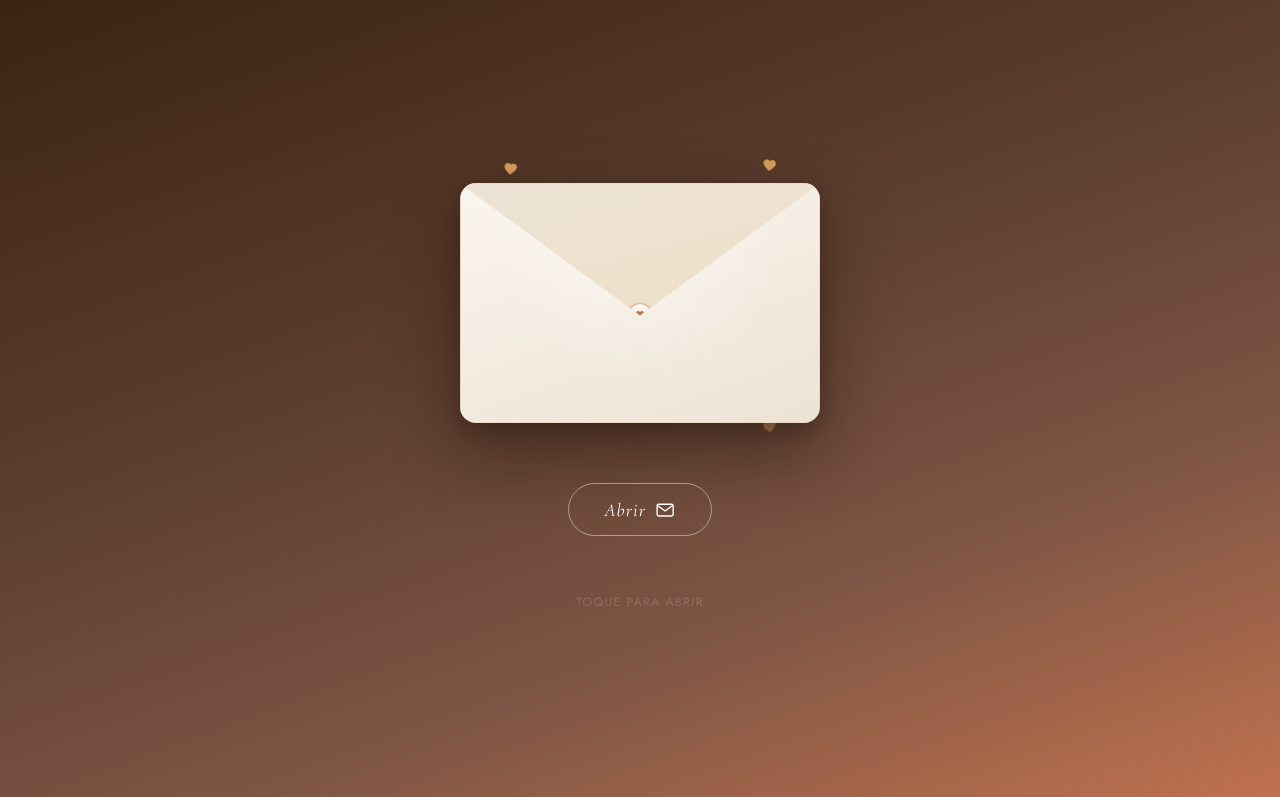
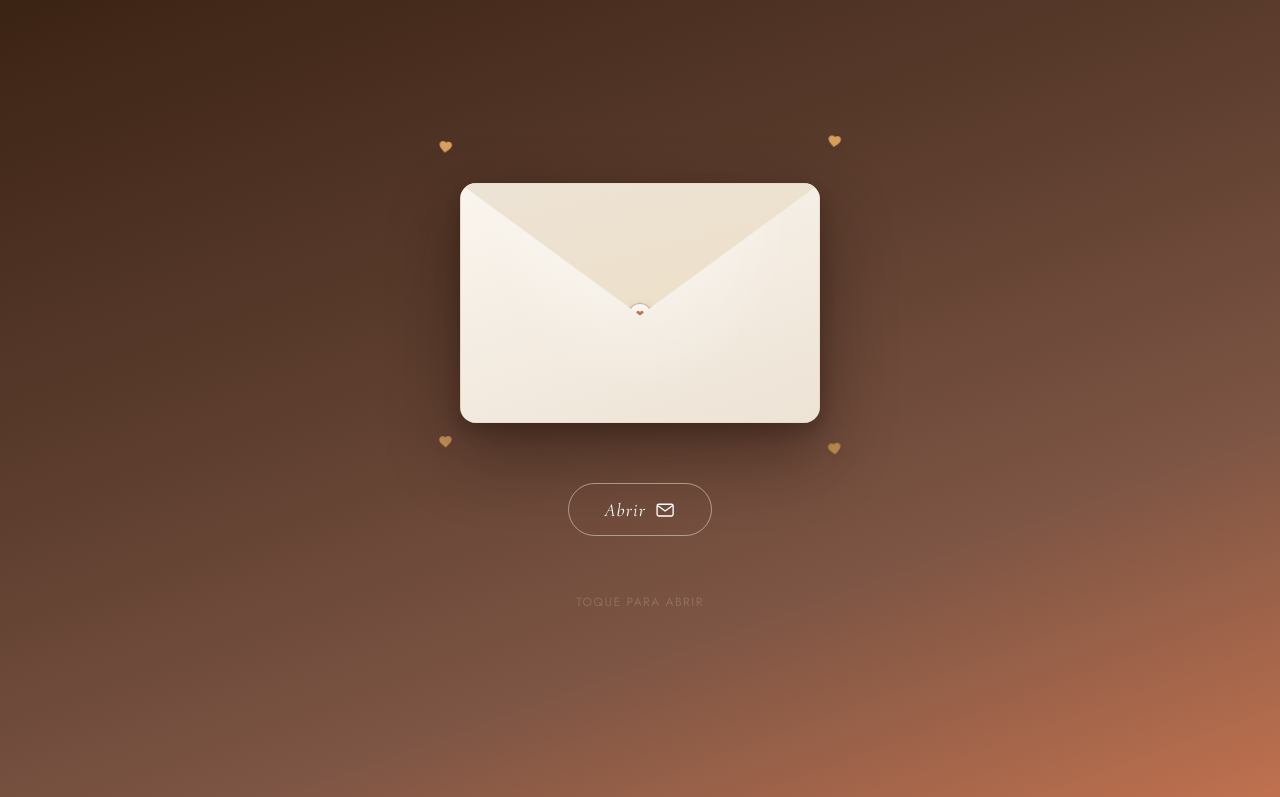
Before and after one commit to 23Edu4rd0/Kawany-freela, a website: page index.html in a window 1280 px wide. Shown: the top 797 px of the page. Drawn offline with nearby package versions, Linux system fonts and the light colour scheme; no server answers.

Commit message:
feat: just added a hearth

```diff
--- a/css/style.css
+++ b/css/style.css
@@ -446,11 +446,13 @@ img {
   display: block;
 }
 /* canto sup-esq */
-.env-heart:nth-child(1) { top: -12px; left: 12%;  animation-delay: 0s;    animation-duration: 3.5s; }
+.env-heart:nth-child(1) { top: -34px; left: -6%;  animation-delay: 0s;    animation-duration: 3.5s; }
 /* canto sup-dir */
-.env-heart:nth-child(2) { top: -16px; right: 12%; animation-delay: 0.8s;  animation-duration: 3s;   }
+.env-heart:nth-child(2) { top: -40px; right: -6%; animation-delay: 0.8s;  animation-duration: 3s;   }
 /* canto inf-dir */
-.env-heart:nth-child(3) { bottom: -12px; right: 12%; animation-delay: 1.4s; animation-duration: 4s; }
+.env-heart:nth-child(3) { bottom: -34px; right: -6%; animation-delay: 1.4s; animation-duration: 4s; }
+/* canto inf-esq */
+.env-heart:nth-child(4) { bottom: -30px; left: -6%; animation-delay: 2.1s; animation-duration: 3.7s; }
 
 @keyframes env-float {
   0%, 100% { transform: translateY(0)     rotate(-8deg);  opacity: 0.75; }
--- a/index.html
+++ b/index.html
@@ -35,6 +35,10 @@
         <span class="env-heart" aria-hidden="true">
           <svg viewBox="0 0 24 24" fill="currentColor"><path d="M12 21.35l-1.45-1.32C5.4 15.36 2 12.28 2 8.5 2 5.42 4.42 3 7.5 3c1.74 0 3.41.81 4.5 2.09C13.09 3.81 14.76 3 16.5 3 19.58 3 22 5.42 22 8.5c0 3.78-3.4 6.86-8.55 11.54L12 21.35z"/></svg>
         </span>
+        <span class="env-heart" aria-hidden="true">
+          <svg viewBox="0 0 24 24" fill="currentColor"><path d="M12 21.35l-1.45-1.32C5.4 15.36 2 12.28 2 8.5 2 5.42 4.42 3 7.5 3c1.74 0 3.41.81 4.5 2.09C13.09 3.81 14.76 3 16.5 3 19.58 3 22 5.42 22 8.5c0 3.78-3.4 6.86-8.55 11.54L12 21.35z"/></svg>
+        </span>
+
         <span class="env-heart" aria-hidden="true">
           <svg viewBox="0 0 24 24" fill="currentColor"><path d="M12 21.35l-1.45-1.32C5.4 15.36 2 12.28 2 8.5 2 5.42 4.42 3 7.5 3c1.74 0 3.41.81 4.5 2.09C13.09 3.81 14.76 3 16.5 3 19.58 3 22 5.42 22 8.5c0 3.78-3.4 6.86-8.55 11.54L12 21.35z"/></svg>
         </span>
```
